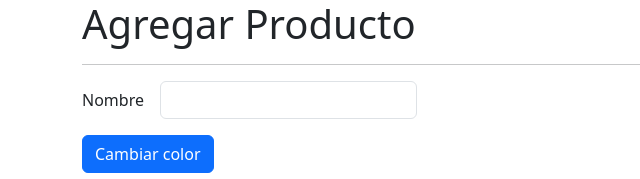
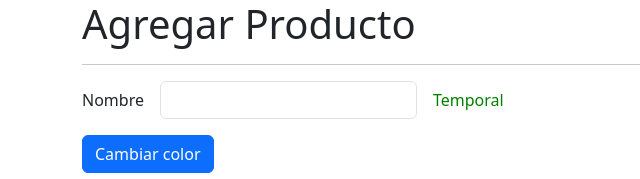
Before and after one commit to Angular-Course-Sergio/directiveSignalsApp, an Angular app: page /products/product in a window 1280 px wide. Shown: the top 179 px of the page, without its empty margins (0-640 px from the left). Built offline with nearby package versions, Linux system fonts and the light colour scheme.

Commit message:
Directive Input - Cambiar el color del host

```diff
--- a/src/app/products/pages/product-page/product-page.component.html
+++ b/src/app/products/pages/product-page/product-page.component.html
@@ -10,7 +10,8 @@
       <input type="text" class="form-control" formControlName="name" />
     </div>
     <div class="col-auto">
-      <span customLabel></span>
+      <span customLabel
+      [color]="color">Temporal</span>
     </div>
   </div>
 
--- a/src/app/shared/directives/custom-label.directive.ts
+++ b/src/app/shared/directives/custom-label.directive.ts
@@ -1,16 +1,27 @@
-import { Directive, ElementRef, OnInit } from '@angular/core';
+import { Directive, ElementRef, Input, OnInit } from '@angular/core';
 
 @Directive({
   selector: '[customLabel]',
 })
 export class CustomLabelDirective implements OnInit {
   private htmlElement?: ElementRef<HTMLElement>;
+  private _color: string = 'red';
+
+  @Input() set color(value: string) {
+    this._color = value;
+    this.setStyle();
+  }
 
   constructor(private el: ElementRef<HTMLElement>) {
     this.htmlElement = el;
   }
 
   ngOnInit(): void {
-    console.log('Directive - OnInit');
+    this.setStyle();
+  }
+
+  setStyle(): void {
+    if (!this.htmlElement) return;
+    this.htmlElement!.nativeElement.style.color = this._color;
   }
 }
```
